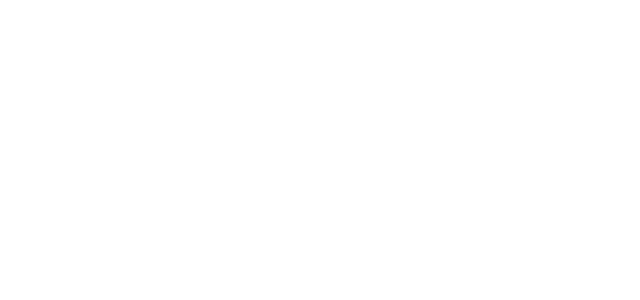
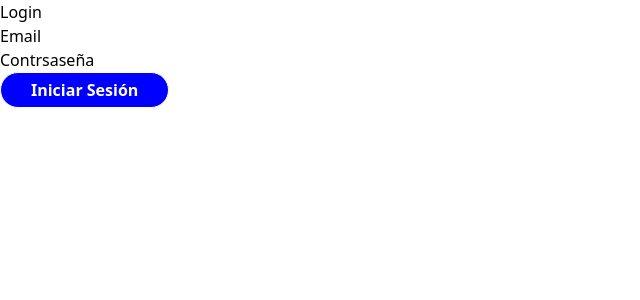
Before and after one commit to Josemiguel736/ReactPop, a React (Vite) app: page /login in a window 1280 px wide. Before the commit this address had no page. Shown: the top 300 px of the page, without its empty margins (0-640 px from the left). Built offline with nearby package versions, Linux system fonts and the light colour scheme; no server answers.

Commit message:
temporal login

```diff
--- a/src/App.tsx
+++ b/src/App.tsx
@@ -2,6 +2,7 @@
 import {Routes, Route,Outlet, Navigate} from "react-router-dom"
 import Layout from './components/layout/Layout'
 import AdvertsPage from './pages/adverts/AdvertsPage'
+import LoginPage from "./pages/auth/LoginPage"
 
 function App() {
 
@@ -14,7 +15,7 @@
       <Route path="new" element={<AdvertsPage/>}/>
 
       </Route>
-
+      <Route path="/login" element={<LoginPage/>}/>
       <Route path="/" element={<Navigate to="/adverts"/>}/>
     </Routes>
   )
--- a/src/pages/auth/LoginPage.tsx
+++ b/src/pages/auth/LoginPage.tsx
@@ -1,8 +1,66 @@
+import { useState } from "react";
+import FormField from "../../components/shared/FormField";
+import Button from "../../components/shared/Button";
+import { login } from "./service";
+import { useLocation, useNavigate } from "react-router-dom";
 
 
 
 function LoginPage(){
+    const location = useLocation()
+    const navigate = useNavigate()
+
+    const [userEmail,setUserEmail] = useState("")
+    const handleUserEmail = (event:React.ChangeEvent<HTMLInputElement>) =>{
+        setUserEmail(event.target.value) }
+
+    const [userPassword,setUserPassword] = useState("")
+    const handleUserPassword = (event:React.ChangeEvent<HTMLInputElement>) =>{
+        setUserPassword(event.target.value)
+    }
+
+    const handleSubmit = async (event:React.FormEvent<HTMLFormElement>) =>{
+        event.preventDefault()
+        try {
+            await login({
+                email:userEmail,
+                password:userPassword
+            })
+            const to = location.state?.from ?? "/"
+            navigate(to,{replace:true})
+
+        } catch (error) {
+            console.log(error)
+        /* TODOOOOOOOOO*/
+
+        }
+    }
+
     return <div className="container">
         <h1>Login</h1>
+        <form onSubmit={handleSubmit} >
+            <FormField
+            type="text"
+            name="email"
+            label="Email"
+            value={userEmail}
+            onChange={handleUserEmail}
+            />
+            <FormField
+            type="password"
+            name="password"
+            label="Contrsaseña"
+            value={userPassword}
+            onChange={handleUserPassword}
+            />
+
+        <Button
+        $variant="primary"
+        type="submit">
+            Iniciar Sesión
+        </Button>
+        </form>
     </div>
   }
+
+  export default LoginPage
```
